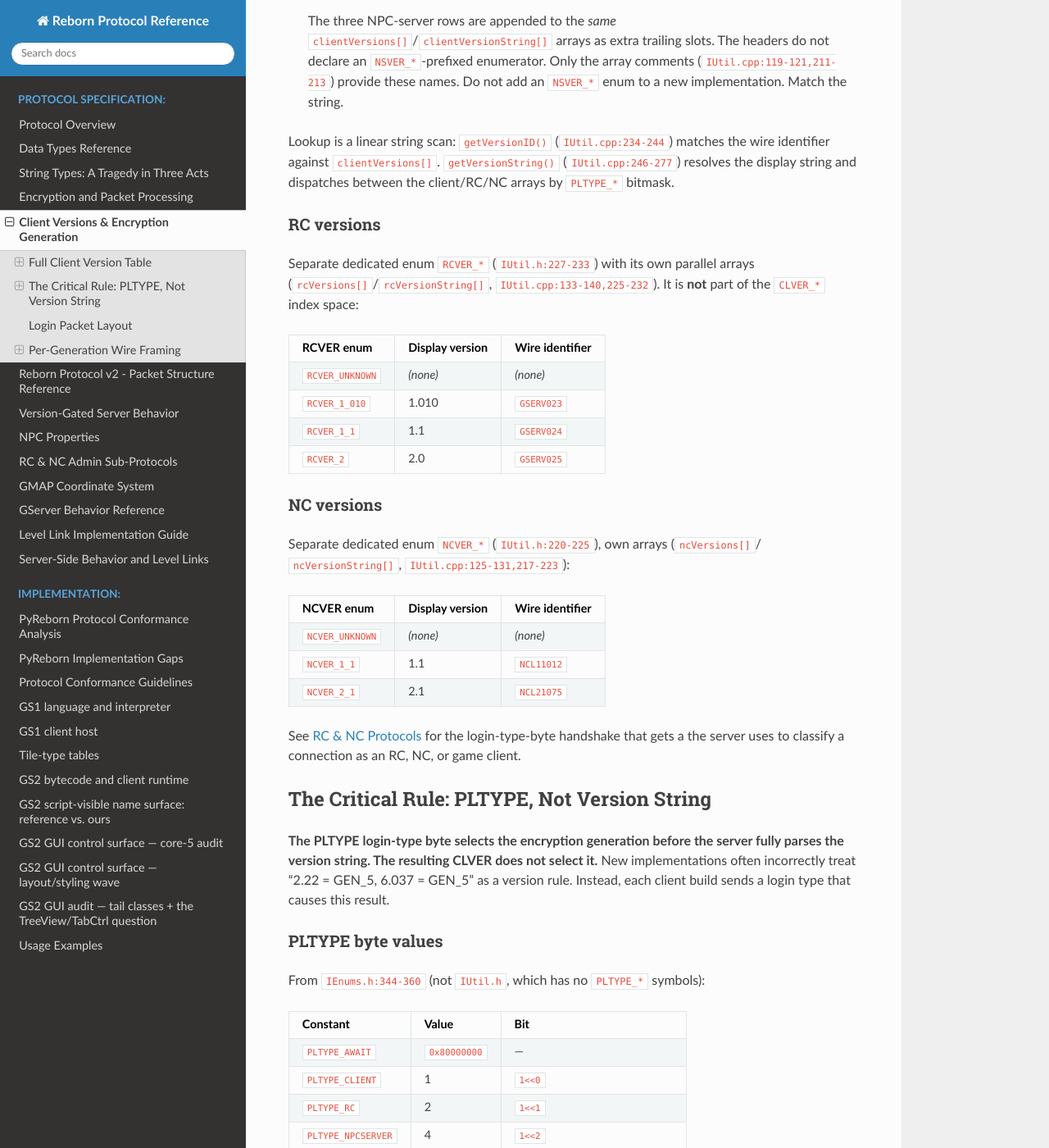
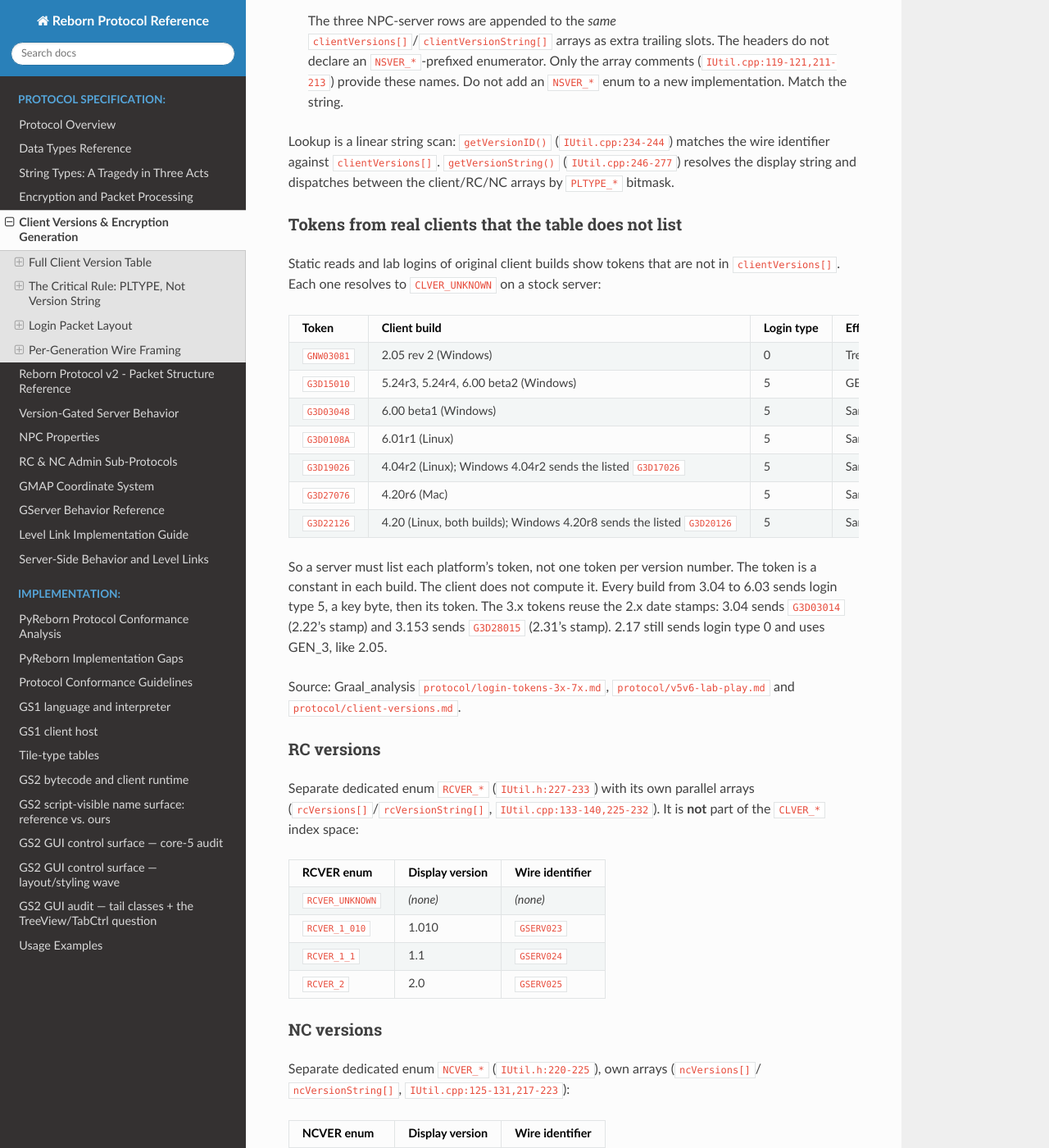
Before and after one commit to hosler/reborn-protocol-docs, a Sphinx documentation site: the page built from docs/protocol/versions-encryption.md, in a window 1280 px wide and 1400 px high, scrolled down 2984 px. Shown: the whole window at 82% size. Built offline with Sphinx 7.4.7 and the Read the Docs theme 3.1.0, drawn with Linux system fonts in a browser that asks for light colours; some of the changed text lies outside the part shown.

Commit message:
Client versions: tokens missing from the table, and the login frame
Lists tokens that original client builds send but clientVersions[] does
not have (2.05, 4.x per-platform, 5.24, 6.00 betas, 6.01 Linux), and
what a stock server does with them. Documents that the login packet goes
in a plain zlib frame with no type byte and no XOR.

Co-Authored-By: Claude Opus 5.5 <noreply@anthropic.com>
Claude-Session: https://claude.ai/code/session_01UG2SqjaqQT1odsYRASRQct

```diff
--- a/docs/protocol/versions-encryption.md
+++ b/docs/protocol/versions-encryption.md
@@ -101,6 +101,33 @@ up both strings by array index:
 Lookup is a linear string scan: `getVersionID()` (`IUtil.cpp:234-244`) matches the wire
 identifier against `clientVersions[]`. `getVersionString()` (`IUtil.cpp:246-277`) resolves
 the display string and dispatches between the client/RC/NC arrays by `PLTYPE_*` bitmask.
+
+### Tokens from real clients that the table does not list
+
+Static reads and lab logins of original client builds show tokens that are not in
+`clientVersions[]`. Each one resolves to `CLVER_UNKNOWN` on a stock server:
+
+| Token | Client build | Login type | Effect on a stock server |
+|---|---|---|---|
+| `GNW03081` | 2.05 rev 2 (Windows) | 0 | Treated as a 1.41-style client: GEN_3. Version gates see `CLVER_UNKNOWN`, which is below `CLVER_2_1` |
+| `G3D15010` | 5.24r3, 5.24r4, 6.00 beta2 (Windows) | 5 | GEN_5, but every `CLVER_*` gate sees "unknown" |
+| `G3D03048` | 6.00 beta1 (Windows) | 5 | Same |
+| `G3D0108A` | 6.01r1 (Linux) | 5 | Same |
+| `G3D19026` | 4.04r2 (Linux); Windows 4.04r2 sends the listed `G3D17026` | 5 | Same |
+| `G3D27076` | 4.20r6 (Mac) | 5 | Same |
+| `G3D22126` | 4.20 (Linux, both builds); Windows 4.20r8 sends the listed `G3D20126` | 5 | Same |
+
+So a server must list each platform's token, not one token per version number. The token
+is a constant in each build. The client does not compute it. Every build from 3.04 to
+6.03 sends login type 5, a key byte, then its token. The 3.x tokens reuse the 2.x date
+stamps: 3.04 sends `G3D03014` (2.22's stamp) and 3.153 sends `G3D28015` (2.31's stamp).
+2.17 still sends login type 0 and uses GEN_3, like 2.05.
+
+Source: Graal_analysis
+[`protocol/login-tokens-3x-7x.md`](https://github.com/squirelworks/Graal_analysis/blob/main/protocol/login-tokens-3x-7x.md),
+[`protocol/v5v6-lab-play.md`](https://github.com/squirelworks/Graal_analysis/blob/main/protocol/v5v6-lab-play.md)
+and
+[`protocol/client-versions.md`](https://github.com/squirelworks/Graal_analysis/blob/main/protocol/client-versions.md).
 
 ### RC versions
 
@@ -259,6 +286,18 @@ Field order as read in `handleLogin` (`PlayerClient.cpp:303-378`):
    `{platform},{mobile 'dc:id2'},{md5:harddisk-id},{md5:network-id},{uname release/version},{android-id}`.
    Only the platform token is actually consumed by the server.
 
+### The login frame itself is not GEN_5
+
+A GEN_4 or GEN_5 client sends the login packet in a frame that is plain zlib:
+`[uint16 big-endian length][zlib data]`, with **no compression-type byte and no XOR**. The
+key travels inside this frame, so the frame cannot be encrypted with it. The client
+switches to the generation's normal framing for every frame after the login. The same
+holds for RC2 (type 6). The NC socket (type 3) never leaves this plain zlib mode.
+Source: static reads of the 2.22 and 2.31 clients and the Delphi RemoteControl, and lab
+captures of real 2.22 sessions (Graal_analysis
+[`protocol/codec-and-framing.md`](https://github.com/squirelworks/Graal_analysis/blob/main/protocol/codec-and-framing.md),
+[`tools/remotecontrol.md`](https://github.com/squirelworks/Graal_analysis/blob/main/tools/remotecontrol.md)).
+
 ## Per-Generation Wire Framing
 
 Two layers are involved: an **outer bundle frame** (always present, gen-independent) and a
```
